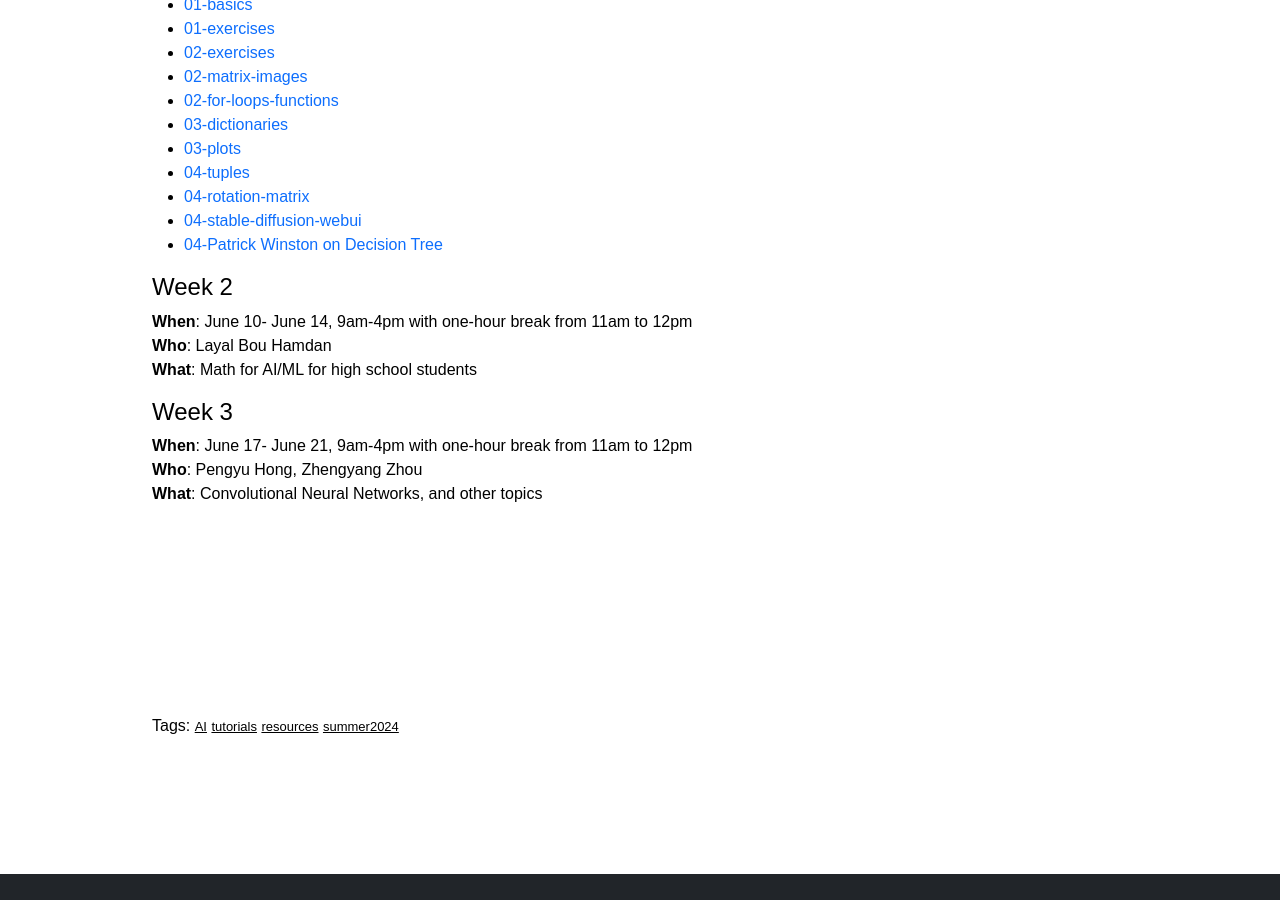
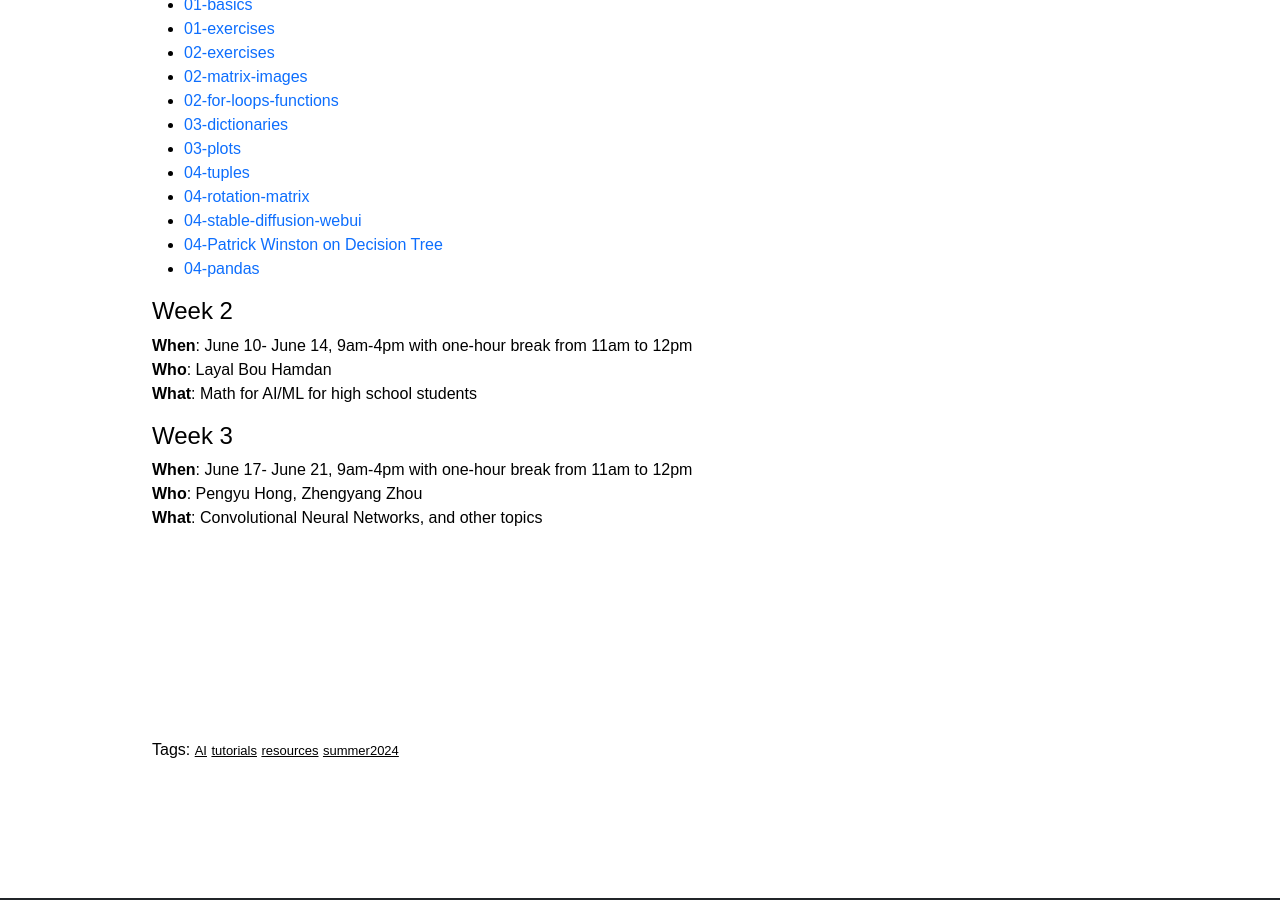
Before and after one commit to planet-ai-2023/planet-ai-2023.github.io, a Jekyll site: the page built from _posts/2024-6-01-summer-2024.md, in a window 1280 px wide and 900 px high, scrolled down 520 px. Built offline with Jekyll 4.4.1, drawn with Linux system fonts in a browser that asks for light colours.

Commit message:
Add files via upload

```diff
--- a/_posts/2024-6-01-summer-2024.md
+++ b/_posts/2024-6-01-summer-2024.md
@@ -30,6 +30,7 @@ A few things for Day 1:
 - [04-rotation-matrix](https://docs.google.com/document/d/1D77UxboUtroG3J1APK84uA3uBjwH3408QdnRxLY4-y0/edit?usp=sharing){:target="_blank"}
 - [04-stable-diffusion-webui](https://colab.research.google.com/github/TheLastBen/fast-stable-diffusion/blob/main/fast_stable_diffusion_AUTOMATIC1111.ipynb){:target="_blank"}
 - [04-Patrick Winston on Decision Tree](https://ocw.mit.edu/courses/6-034-artificial-intelligence-fall-2010/resources/lecture-11-learning-identification-trees-disorder/){:target="_blank"}
+- [04-pandas](https://gist.github.com/planet-ai-2023/3af22f24ffe4294deb22e78e74631079){:target="_blank"}
 
 # Week 2
 **When**: June 10- June 14, 9am-4pm with one-hour break from 11am to 12pm
```
